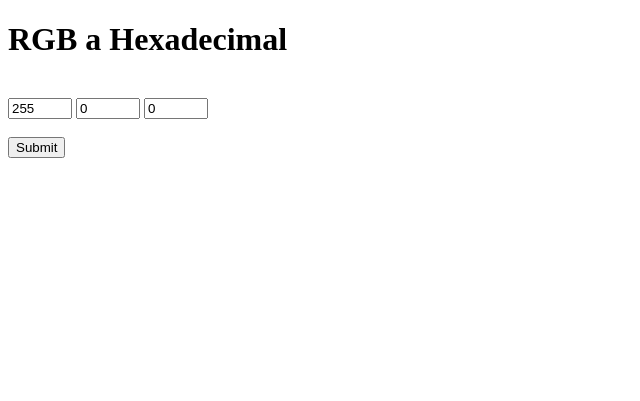
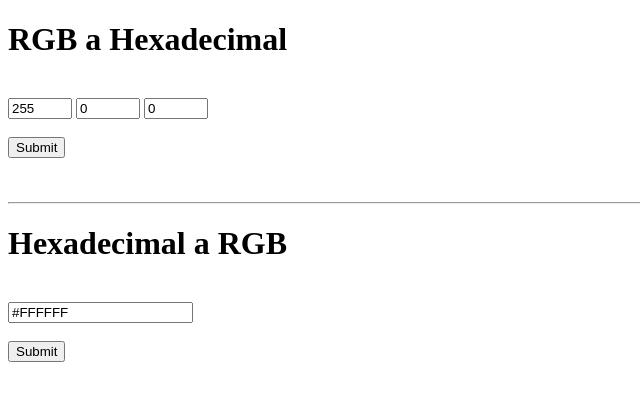
Before and after one commit to bennlli/PHP, a PHP site: the page made by Formulario/Formulario_RGB/formulario rgb.html in a window 1280 px wide. Shown: the top 401 px of the page, without its empty margins (0-640 px from the left). Run offline with PHP 8.4, Linux system fonts and the light colour scheme.

Commit message:
Fin ejercicio

```diff
--- a/Formulario/Formulario_RGB/conversión_rgb_hex.php
+++ b/Formulario/Formulario_RGB/conversión_rgb_hex.php
@@ -6,10 +6,14 @@
     <title>Document</title>
 </head>
 <body>
-    <h1>Probando</h1>
+    <h1>RGB a Hexadecimal</h1>
     <?php
         echo "R: ".$_POST["num1"].", G: ".$_POST["num2"].", B:". $_POST["num3"]."<br>";
         echo "El color Hexadecimal es: #" . dechex($_POST["num1"]).dechex($_POST["num2"]).dechex($_POST["num3"]) . "<br>";
     ?>
+
+    <?php
+        echo "El color RGB es: ". hexdec($_POST["color1"]);
+    ?>
 </body>
 </html>
--- a/Formulario/Formulario_RGB/formulario rgb.html
+++ b/Formulario/Formulario_RGB/formulario rgb.html
@@ -11,8 +11,13 @@
         <input type="number" name="num1" min="0" max="255" value="255">
         <input type="number" name="num2" min="0" max="255" value="0">
         <input type="number" name="num3" min="0" max="255" value="0"><br><br>
-        <input type="submit" name="Enviar" id="">
-
+        <input type="submit" name="Enviar">
+    </form>
+    <br><br><hr>
+    <form action="conversión_hex_rgb.php" method="POST">
+        <h1><label for="colorHex" name="colorHex"> Hexadecimal a RGB</label></h1><br>
+        <input type="text" name="color1" value="#FFFFFF"><br><br>
+        <input type="submit" name="Enviar">
     </form>
 </body>
 </html>
```
Also changed, not shown: Formulario/Formulario_RGB/conversión_hex_rgb.php (added, +29 -0 lines).
